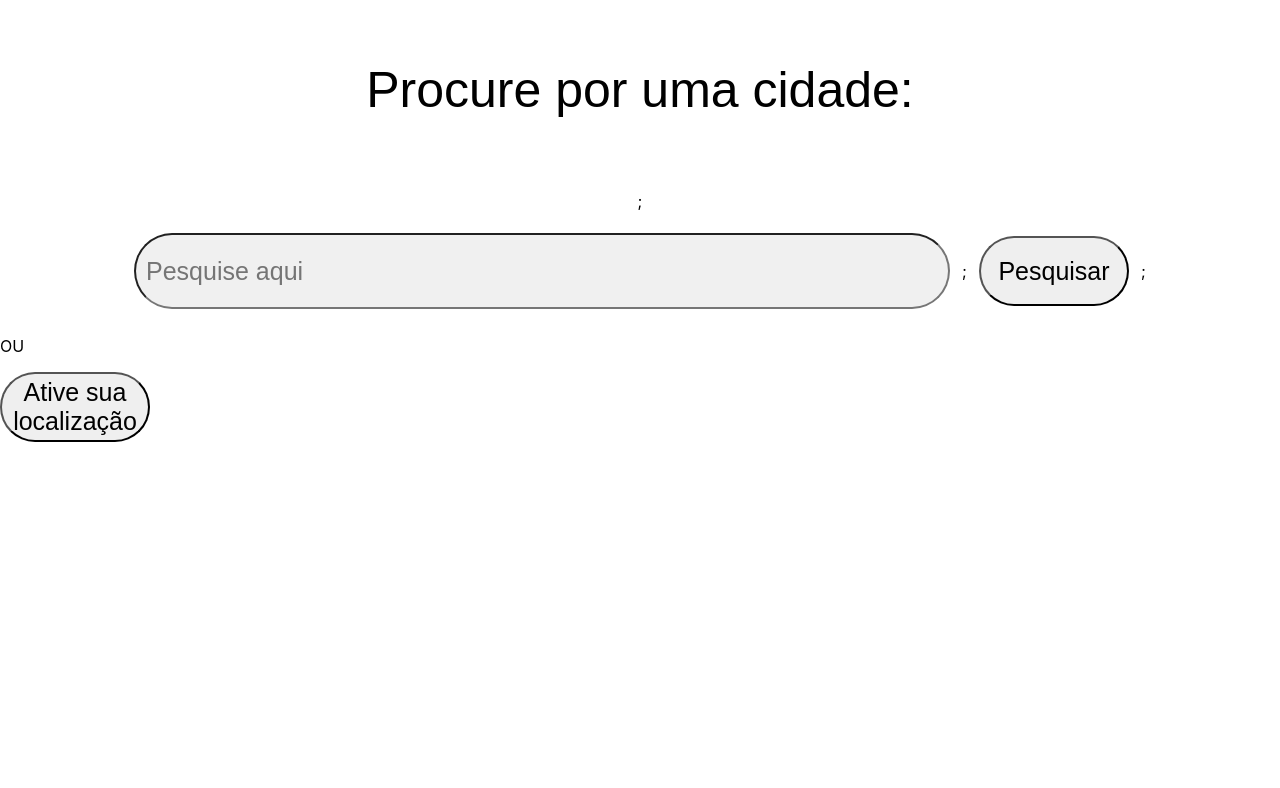
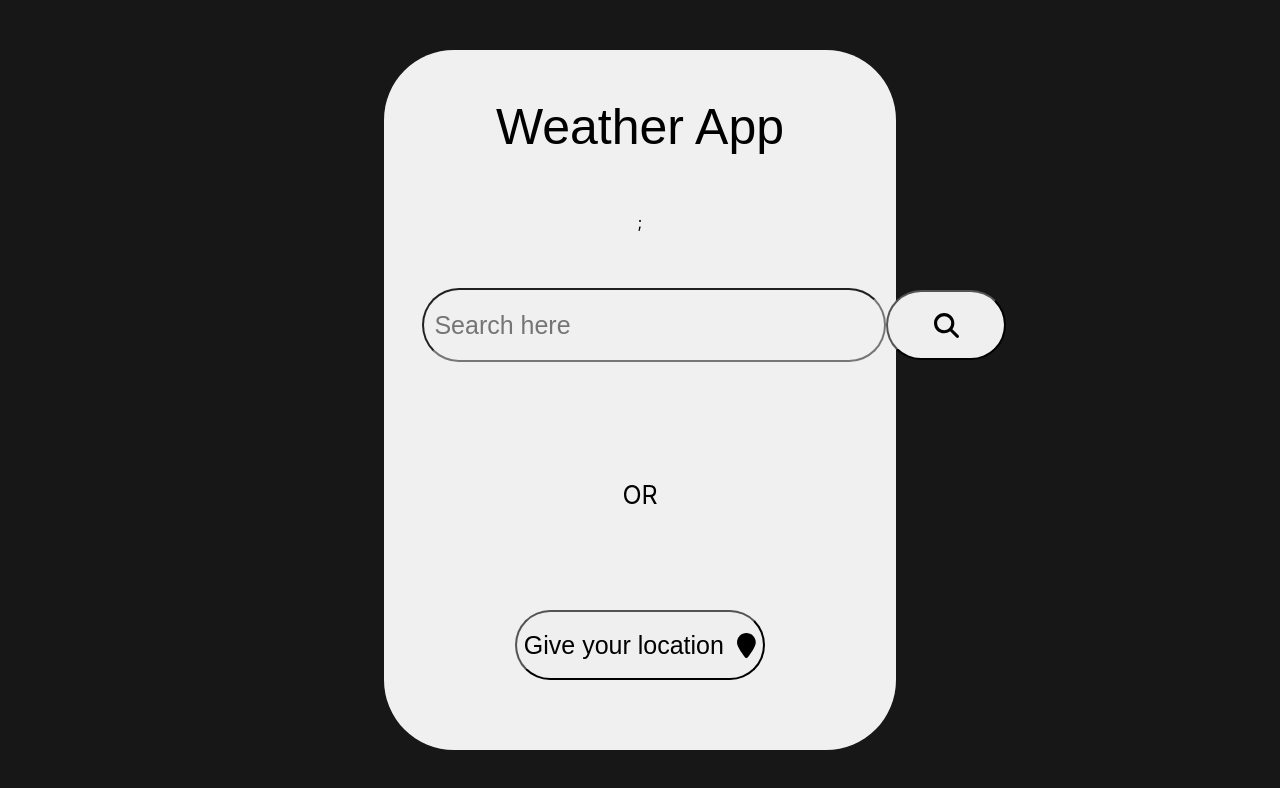
Before and after one commit to PedroMion/React-Weather-App, a React (Create React App) app: page / in a window 1280 px wide. Shown: the top 788 px of the page. Built offline with nearby package versions, Linux system fonts and the light colour scheme.

Commit message:
Terminando os componentes principais

```diff
--- a/package.json
+++ b/package.json
@@ -3,6 +3,9 @@
   "version": "0.1.0",
   "private": true,
   "dependencies": {
+    "@fortawesome/fontawesome-svg-core": "^6.4.0",
+    "@fortawesome/free-solid-svg-icons": "^6.4.0",
+    "@fortawesome/react-fontawesome": "^0.2.0",
     "@testing-library/jest-dom": "^5.16.5",
     "@testing-library/react": "^13.4.0",
     "@testing-library/user-event": "^13.5.0",
--- a/src/App.css
+++ b/src/App.css
@@ -1,38 +1,24 @@
-.App {
-  text-align: center;
+* {
+  padding: 0;
+  margin: 0;
 }
 
-.App-logo {
-  height: 40vmin;
-  pointer-events: none;
+.container {
+  height: 100vh;
+  display: flex;
+  flex-direction: column;
+  justify-content: center;
+  align-items: center;
+  background-color: #171717;
 }
 
-@media (prefers-reduced-motion: no-preference) {
-  .App-logo {
-    animation: App-logo-spin infinite 20s linear;
-  }
-}
-
-.App-header {
-  background-color: #282c34;
-  min-height: 100vh;
+.app {
+  background-color: #F0F0F0;
+  height: 700px;
+  width: 40%;
+  border-radius: 70px;
   display: flex;
   flex-direction: column;
+  justify-content: space-around;
   align-items: center;
-  justify-content: center;
-  font-size: calc(10px + 2vmin);
-  color: white;
 }
-
-.App-link {
-  color: #61dafb;
-}
-
-@keyframes App-logo-spin {
-  from {
-    transform: rotate(0deg);
-  }
-  to {
-    transform: rotate(360deg);
-  }
-}
--- a/src/App.js
+++ b/src/App.js
@@ -4,9 +4,11 @@ import './App.css';
 
 function App() {
   return (
-    <div>
-      <SearchArea />
-      <LocationArea />
+    <div className="container">
+      <div className="app">
+        <SearchArea />
+        <LocationArea />
+      </div>
     </div>
   );
 }
--- a/src/components/LocationArea.css
+++ b/src/components/LocationArea.css
@@ -0,0 +1,7 @@
+.locationArea {
+    display: flex;
+    flex-direction: column;
+    justify-content: space-around;
+    align-items: center;
+    height: 300px;
+}
--- a/src/components/LocationArea.js
+++ b/src/components/LocationArea.js
@@ -1,4 +1,7 @@
+import './LocationArea.css';
 import {Button} from './SearchArea';
+import { FontAwesomeIcon } from '@fortawesome/react-fontawesome';
+import { faMapMarker } from '@fortawesome/free-solid-svg-icons';
 
 const Text = (props) => {
     return (
@@ -8,11 +11,11 @@ const Text = (props) => {
     );
 }
 
-const LocationArea = () => {
+const LocationArea = (props) => {
     return (
-        <div>
-            <Text textContent="OU" fontSize="12"/>
-            <Button text="Ative sua localização"/>
+        <div className="locationArea" style={{width:props.width, heigth:props.heigth, marginTop:props.marginTop}}>
+            <Text textContent="OR" fontSize="25px"/>
+            <Button text="Give your location" img={<FontAwesomeIcon icon={faMapMarker} />} width="250px" />
         </div>
     );
 }
--- a/src/components/SearchArea.css
+++ b/src/components/SearchArea.css
@@ -4,7 +4,7 @@
 }
 
 .input {
-    width: 800px;
+    width: 450px;
     height: 70px;
     border-radius: 50px;
     background-color: #F0F0F0;
@@ -13,11 +13,14 @@
 }
 
 .button {
-    width: 150px;
+    width: 120px;
     height: 70px;
     cursor: pointer;
     font-size: 25px;
     border-radius: 50px;
+    display: flex;
+    justify-content: space-around;
+    align-items: center;
 }
 
 .searchSquare {
@@ -25,7 +28,7 @@
     flex-direction: row;
     align-items: center;
     justify-content: space-around;
-    width: 80%;
+    width: 100%;
 }
 
 .searchArea {
@@ -34,4 +37,5 @@
     align-items: center;
     justify-content: space-around;
     height: 320px;
+    width: 85%;
 }
--- a/src/components/SearchArea.js
+++ b/src/components/SearchArea.js
@@ -1,17 +1,19 @@
 import './SearchArea.css';
+import { faSearch } from '@fortawesome/free-solid-svg-icons';
+import { FontAwesomeIcon } from '@fortawesome/react-fontawesome';
 
-const InputText = () => {
+const InputText = (props) => {
     return (
         <div>
-            <p className="inputText">Procure por uma cidade:</p>
+            <p className="inputText">{props.text}</p>
         </div>
     );
 }
 
-const Input = () => {
+const Input = (props) => {
     return (
         <div>
-            <input placeholder="Pesquise aqui" className="input"></input>
+            <input placeholder={props.placeholder} className="input"></input>
         </div>
      );
 }
@@ -19,18 +21,21 @@ const Input = () => {
 export const Button = (props) => {
     return (
         <div>
-            <button className="button">{props.text}</button>
+            <button className="button" style={{width:props.width, heigth:props.heigth}}>
+                {props.text}
+                {props.img}
+            </button>
         </div>
     );
 }
 
-const SearchArea = () => {
+const SearchArea = (props) => {
     return (
-        <div className="searchArea">
-            <InputText />;
+        <div className="searchArea" style={{width:props.width}}>
+            <InputText text="Weather App" />;
             <div className="searchSquare" style={{display: 'flex', flexDirection: 'row', alignItems: 'center', justifyContent: 'space-around'}}>
-                <Input />;
-                <Button text="Pesquisar"/>;
+                <Input placeholder="Search here" />
+                <Button img={<FontAwesomeIcon icon={faSearch} />}/>
             </div>
         </div>
     );
```
Also changed, not shown: 1 other file (tests, documents, lock files or other folders).
